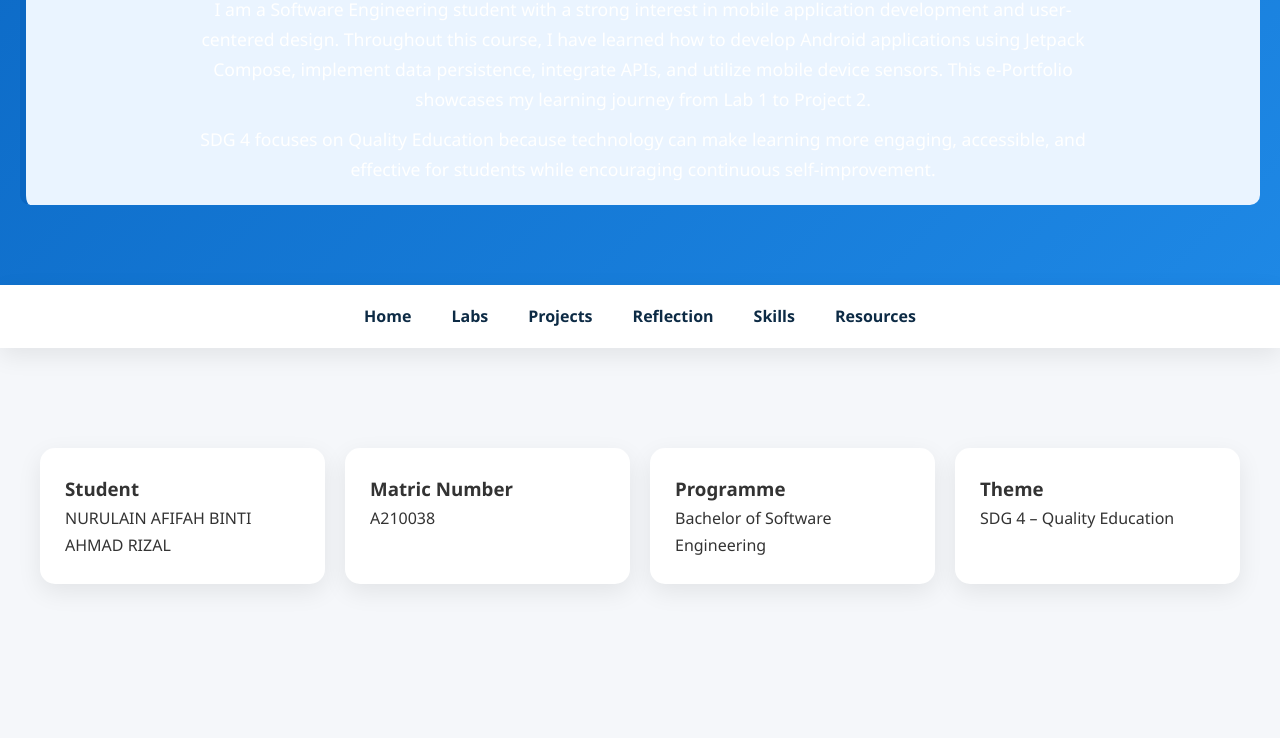
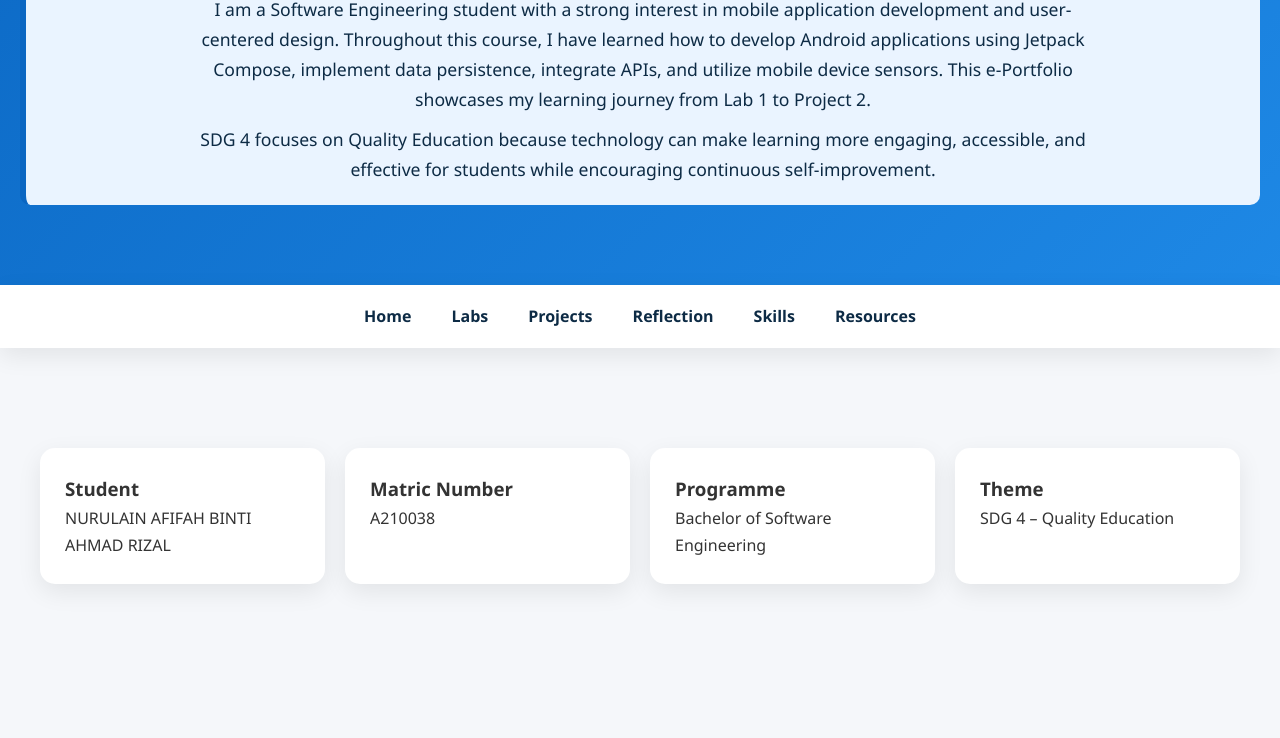
Before and after one commit to a210038-ctrl/a210038-ctrl.github.io-, a plain HTML site: page index.html in a window 1280 px wide. Shown: the part 362-1100 px from the top of the page. Drawn offline with Linux system fonts and the light colour scheme.

Commit message:
Update index.html

```diff
--- a/index.html
+++ b/index.html
@@ -176,6 +176,7 @@ footer{
  padding:20px;
  border-radius:10px;
  margin-top:25px;
+ color:#0d2b45;
  }
 @media(max-width:768px){
  header h1{
```
